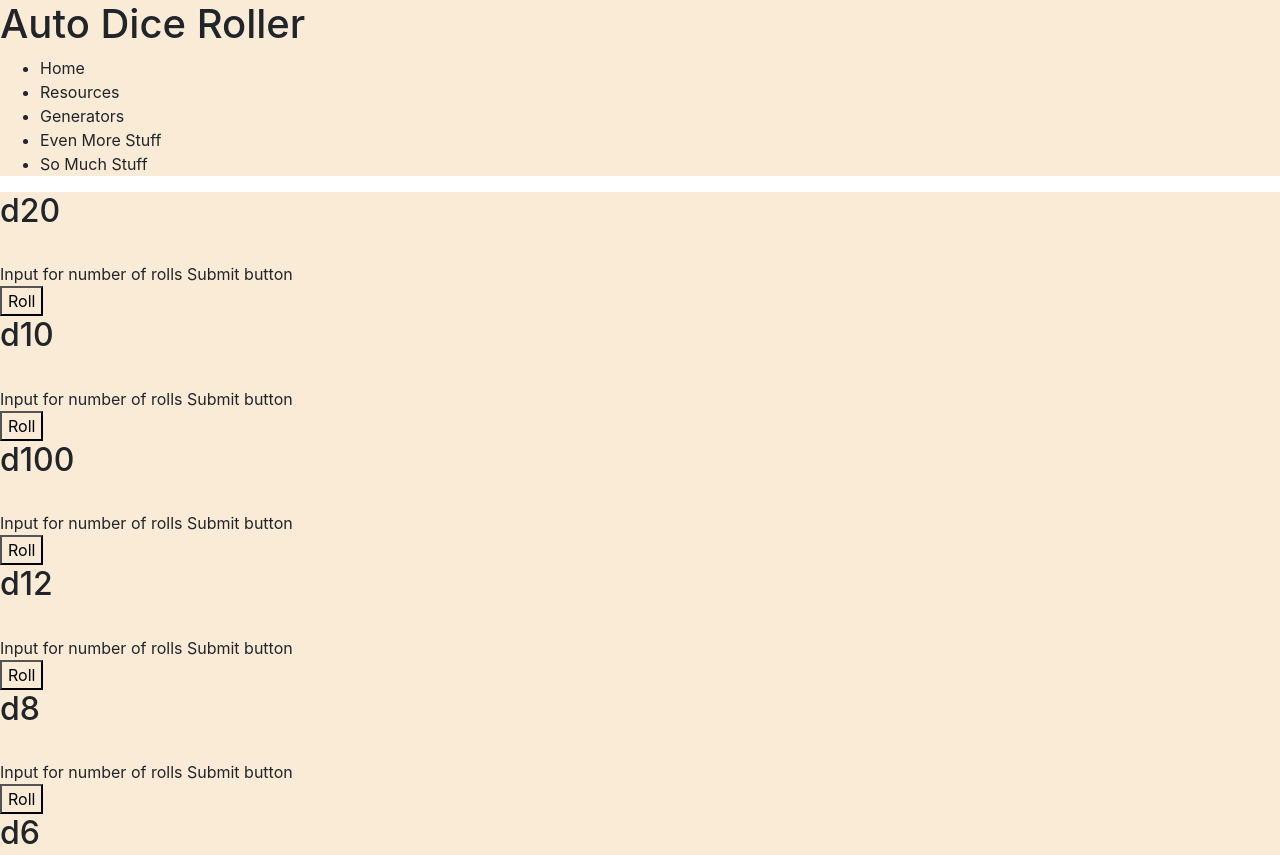
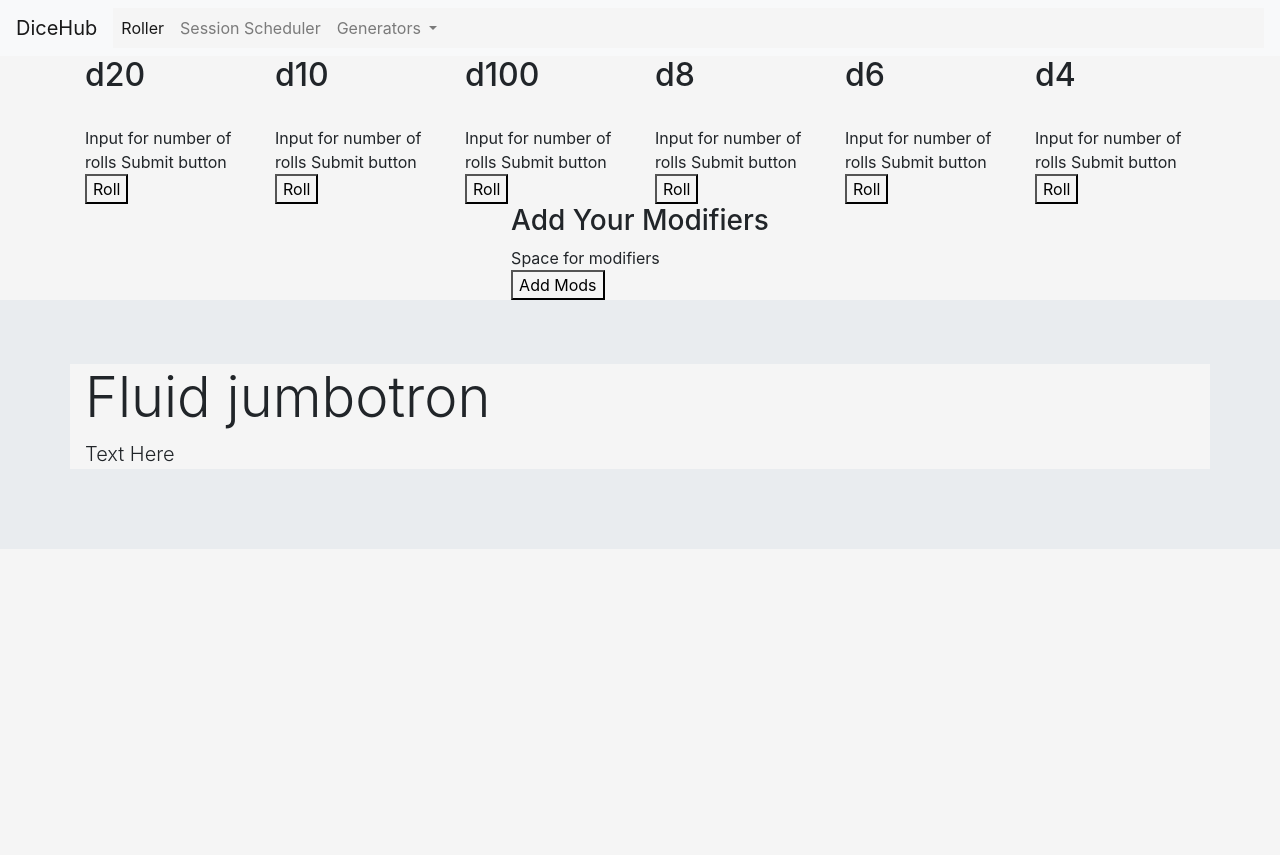
Before and after one commit to rgregg2014/Dice-Roller, a website: page public/index-main.html in a window 1280 px wide. Shown: the top 855 px of the page. After the commit the page ends 800 px from the top, so only its background shows below. Drawn offline with nearby package versions, Linux system fonts and the light colour scheme.

Commit message:
updated README, revamped index.html

```diff
--- a/public/index-main.html
+++ b/public/index-main.html
@@ -11,77 +11,113 @@
       integrity="sha384-B0vP5xmATw1+K9KRQjQERJvTumQW0nPEzvF6L/Z6nronJ3oUOFUFpCjEUQouq2+l"
       crossorigin="anonymous"
     />
-    <link rel="stylesheet" href="./styles/styles-global.css" />
+    <link rel="stylesheet" href="../public/styles/styles-global.css" />
   </head>
   <body>
-    <header>
-      <h1>Auto Dice Roller</h1>
-      <nav>
-        <ul>
-          <li>Home</li>
-          <li>Resources</li>
-          <li>Generators</li>
-          <li>Even More Stuff</li>
-          <li>So Much Stuff</li>
+    <nav class="navbar navbar-expand-lg navbar-light bg-light">
+      <a class="navbar-brand" href="#">DiceHub</a>
+      <button
+        class="navbar-toggler"
+        type="button"
+        data-toggle="collapse"
+        data-target="#navbarSupportedContent"
+        aria-controls="navbarSupportedContent"
+        aria-expanded="false"
+        aria-label="Toggle navigation"
+      >
+        <span class="navbar-toggler-icon"></span>
+      </button>
+
+      <div class="collapse navbar-collapse" id="navbarSupportedContent">
+        <ul class="navbar-nav mr-auto">
+          <li class="nav-item active">
+            <a class="nav-link" href="#"
+              >Roller <span class="sr-only">(current)</span></a
+            >
+          </li>
+          <li class="nav-item">
+            <a class="nav-link" href="#">Session Scheduler</a>
+          </li>
+          <li class="nav-item dropdown">
+            <a
+              class="nav-link dropdown-toggle"
+              href="#"
+              id="navbarDropdown"
+              role="button"
+              data-toggle="dropdown"
+              aria-haspopup="true"
+              aria-expanded="false"
+            >
+              Generators
+            </a>
+            <div class="dropdown-menu" aria-labelledby="navbarDropdown">
+              <a class="dropdown-item" href="#">Vicious Mockery</a>
+              <a class="dropdown-item" href="#">Ones Shots</a>
+              <div class="dropdown-divider"></div>
+              <a class="dropdown-item" href="https://www.dndbeyond.com/"
+                >D&D Beyond</a
+              >
+            </div>
+          </li>
         </ul>
+      </div>
     </nav>
-    </header>
 
     <main>
-      <div id="d20">
+      <div class="container">
+        <div class="row">
+          <div class="col" id="d20">
             <h2>d20</h2>
             <img />
             <form>Input for number of rolls Submit button</form>
             <button>Roll</button>
           </div>
-      <div id="d10">
+          <div class="col" id="d10">
             <h2>d10</h2>
             <img />
             <form>Input for number of rolls Submit button</form>
             <button>Roll</button>
           </div>
-      <div id="d100">
+          <div class="col" id="d100">
             <h2>d100</h2>
             <img />
             <form>Input for number of rolls Submit button</form>
             <button>Roll</button>
           </div>
-      <div id="d12">
-        <h2>d12</h2>
-        <img />
-        <form>Input for number of rolls Submit button</form>
-        <button>Roll</button>
-      </div>
-      <div id="d8">
+          <div class="col" id="d8">
             <h2>d8</h2>
             <img />
             <form>Input for number of rolls Submit button</form>
             <button>Roll</button>
           </div>
-      <div id="d6">
+          <div class="col" id="d6">
             <h2>d6</h2>
             <img />
             <form>Input for number of rolls Submit button</form>
             <button>Roll</button>
           </div>
-      <div id="d4">
+          <div class="col" id="d4">
             <h2>d4</h2>
             <img />
             <form>Input for number of rolls Submit button</form>
             <button>Roll</button>
           </div>
-      <div id="mods">
+        </div>
+      </div>
+    </main>
+    <aside class="modifiers" id="mods">
+      <div>
         <h3>Add Your Modifiers</h3>
         <form>Space for modifiers</form>
         <button>Add Mods</button>
       </div>
-      <textarea id="output">
-            Roll Output
-        </textarea
-      >
-    </main>
-
-    <footer>&copy;2021 Rachel Gregg</footer>
+    </aside>
+    <div class="jumbotron jumbotron-fluid">
+      <div class="container">
+        <h1 class="display-4">Fluid jumbotron</h1>
+        <p class="lead">Text Here</p>
+      </div>
+    </div>
 
     <script
       src="https://code.jquery.com/jquery-3.5.1.slim.min.js"
--- a/public/styles/styles-global.css
+++ b/public/styles/styles-global.css
@@ -1,5 +1,10 @@
 * {
   box-sizing: (border-box);
   border: (1 px, red, solid);
-  background-color: antiquewhite;
+  background-color: whitesmoke;
 }
+.modifiers {
+  display: flex;
+  align-items: center;
+  justify-content: center;
+}
```
Also changed, not shown: refREADME.md (added, +48 -0 lines), README.md. Lines whose indentation alone changed are shown as unchanged.
